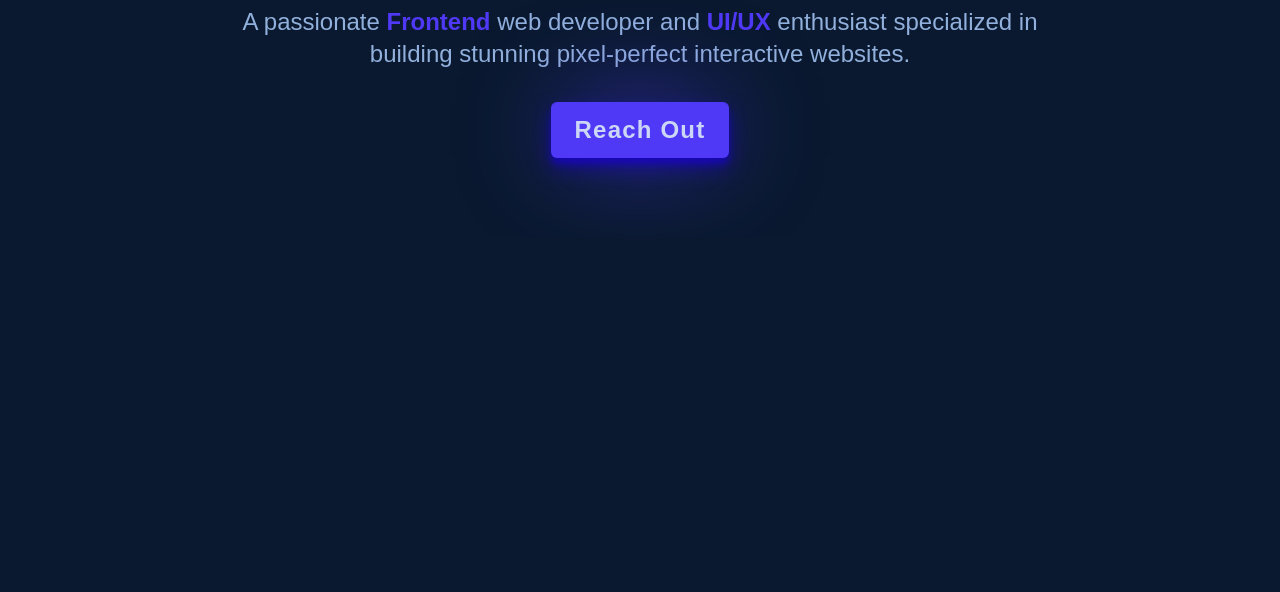
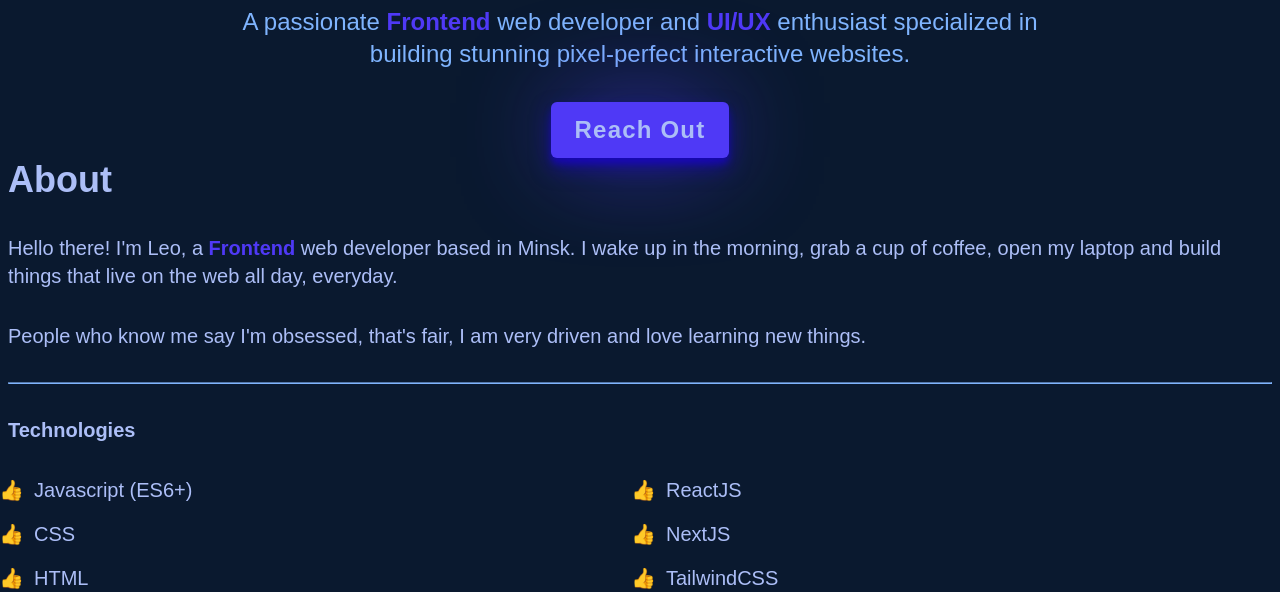
Before and after one commit to LeonGuts/Portfolio, a plain HTML site: page index.html in a window 1280 px wide. Shown: the part 562-1154 px from the top of the page. Before the commit the page ends 800 px from the top, so only its background shows below. Drawn offline with Linux system fonts and the light colour scheme; a web font is replaced by a local one.

Commit message:
add and filled about.css

```diff
--- a/index.html
+++ b/index.html
@@ -6,9 +6,10 @@
     <link href="https://api.fontshare.com/v2/css?f[]=general-sans@400,500,600,700&display=swap" rel="stylesheet">
     <link href="/styles/modern-normalize.css" rel="stylesheet">
     <link href="/styles/style.css" rel="stylesheet">
-    <link href="/styles/utils.css" rel="stylesheet">
     <link href="/styles/components/header.css" rel="stylesheet">
     <link href="/styles/components/hero.css" rel="stylesheet">
+    <link href="/styles/components/about.css" rel="stylesheet">
+    <link href="/styles/utils.css" rel="stylesheet">
     <title>Leonid Gutsev, Frontend-developer</title>
 </head>
 <body>
@@ -55,8 +56,33 @@
             </p>
             <a class="hero_btn btn" href="#">Reach out</a>
         </section>
-        <section class="about_section">
-
+        <section class="about container">
+            <div class="about_content">
+                <h2 class="about_title">About</h2>
+                <p class="about-description">
+                    Hello there! I'm Leo, a <strong> Frontend </strong> web developer based in Minsk.
+                    I wake up in the morning, grab a cup of coffee, open my laptop and build things
+                    that live on the web all day, everyday.
+                </p>
+                <p class="about-description">
+                    People who know me say I'm obsessed, that's fair, I am very driven
+                    and love learning new things.
+                </p>
+                <hr class="about_hr">
+                <h3 class="about_subtitle">Technologies</h3>
+                <div class="about_ul_container">
+                    <ul class="about_ul">
+                        <li class="about_list">Javascript (ES6+)</li>
+                        <li class="about_list">CSS</li>
+                        <li class="about_list">HTML</li>
+                    </ul>
+                    <ul class="about_ul">
+                        <li class="about_list">ReactJS</li>
+                        <li class="about_list">NextJS</li>
+                        <li class="about_list">TailwindCSS</li>
+                    </ul>
+                </div>
+            </div>
         </section>
         <section class="projects_section">
 
--- /dev/null
+++ b/styles/components/about.css
@@ -0,0 +1,104 @@
+.about {
+    display: flex;
+    flex-direction: column;
+    gap: 1rem;
+}
+.about_content {
+    display: flex;
+    flex-direction: column;
+    gap: 1rem;
+}
+.about_title {
+    font-size: var(--size-2xl);
+    color: var(--clr-light-gray);
+}
+.about_description {
+    max-width: 60ch;
+    font-size: var(--size-sm);
+    color: var(--clr-gray-blue);
+}
+.about_hr {
+    border-color: var(--clr-light-gray-blue);
+}
+.about-subtitle {
+    font-size: var(--size-sm);
+    color: var(--clr-light-gray);
+}
+.about_ul_container {
+    display: flex;
+}
+.about_ul {
+    display: flex;
+    flex-direction: column;
+    gap: 1em;
+    list-style-type: '\1f44D';
+    padding-left: 1em;
+    flex: 1;
+}
+.about-list {
+    font-size: var(--size-sm);
+    color: var(--clr-light-gray-blue);
+}
+.about_list:before {
+    content: '';
+    margin-left: 0.5em;
+}
+
+@media (min-width: 475px) {
+    .about {
+        gap: 1.5rem;
+    }
+    .about_content {
+        gap: 1.5rem;
+    }
+    .about_title {
+        font-size: var(--size-3xl);
+    }
+    .about_description {
+        font-size: var(--size-3xl);
+    }
+    .about_subtitle {
+        font-size: var(--size-base);
+    }
+    .about_list {
+        font-size: var(--size-base);
+    }
+}
+
+@media (min-width: 1024px) {
+    .about {
+        flex-direction: row;
+        justify-content: space-between;
+        align-items: center;
+    }
+    .about_title {
+        font-size: var(--size-4xl);
+    }
+    .about_description {
+        font-size: var(--size-lg);
+    }
+    .about_subtitle {
+        font-size: var(--size-lg);
+    }
+    .about_list {
+        font-size: var(--size-lg);
+    }
+}
+
+@media (min-width: 1280px) {
+    .about_content {
+        gap: 2rem;
+    }
+    .about-title {
+        font-size: var(--size-5xl);
+    }
+    .about-description {
+        font-size: var(--size-xl);
+    }
+    .about_subtitle {
+        font-size: var(--size-xl);
+    }
+    .about_list {
+        font-size: var(--size-xl);
+    }
+}
--- a/styles/style.css
+++ b/styles/style.css
@@ -3,9 +3,9 @@
     --clr-dark-blue: #0a192f; /* main color */
     --clr-blue-gray: #112240; /* secondary color */
     --clr-cyanic: #64ffda; /* accented color */
-    --clr-light-gray: #ccd6f6; /* main text color */
-    --clr-gray-blue: #6f84c4; /* secondary text color*/
-    --clr-light-gray-blue: #91b0dc; /* secondary accented text color*/
+    --clr-light-gray: #acbef7; /* main text color */
+    --clr-gray-blue: #4864b7; /* secondary text color*/
+    --clr-light-gray-blue: #7fb4fe; /* secondary accented text color*/
     --clr-indigo: #4f39f6; /* accented text color*/
 
     /* Text sizes */
```
